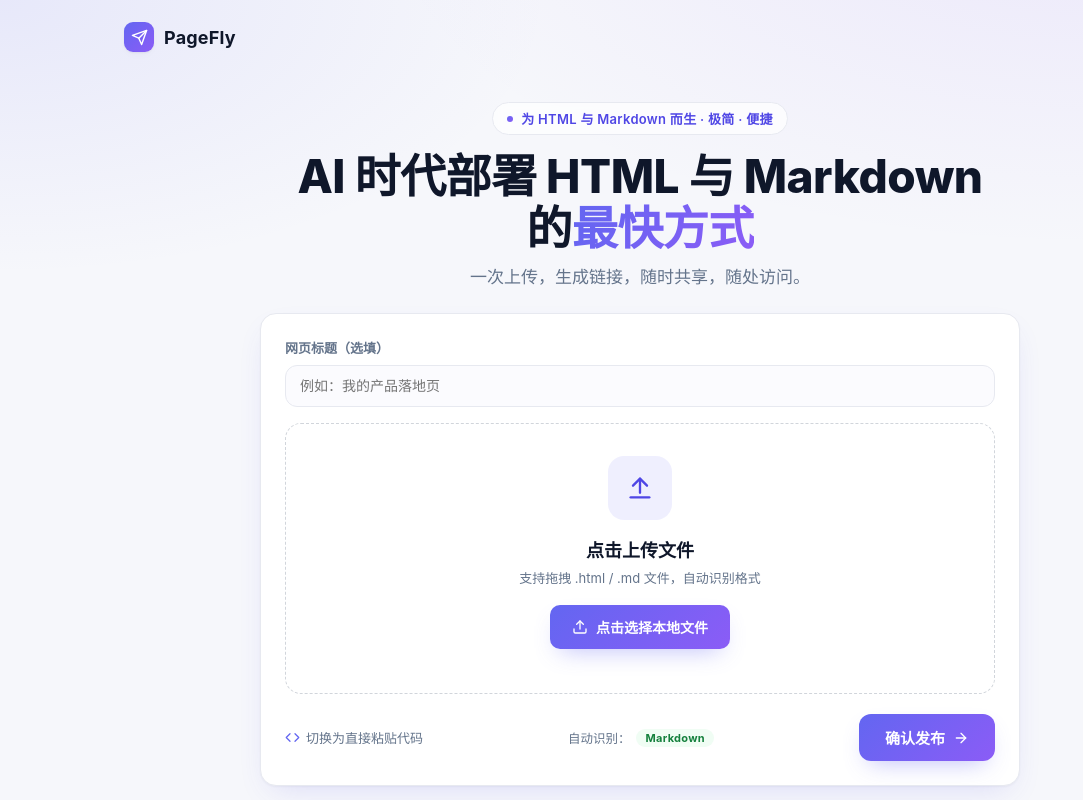
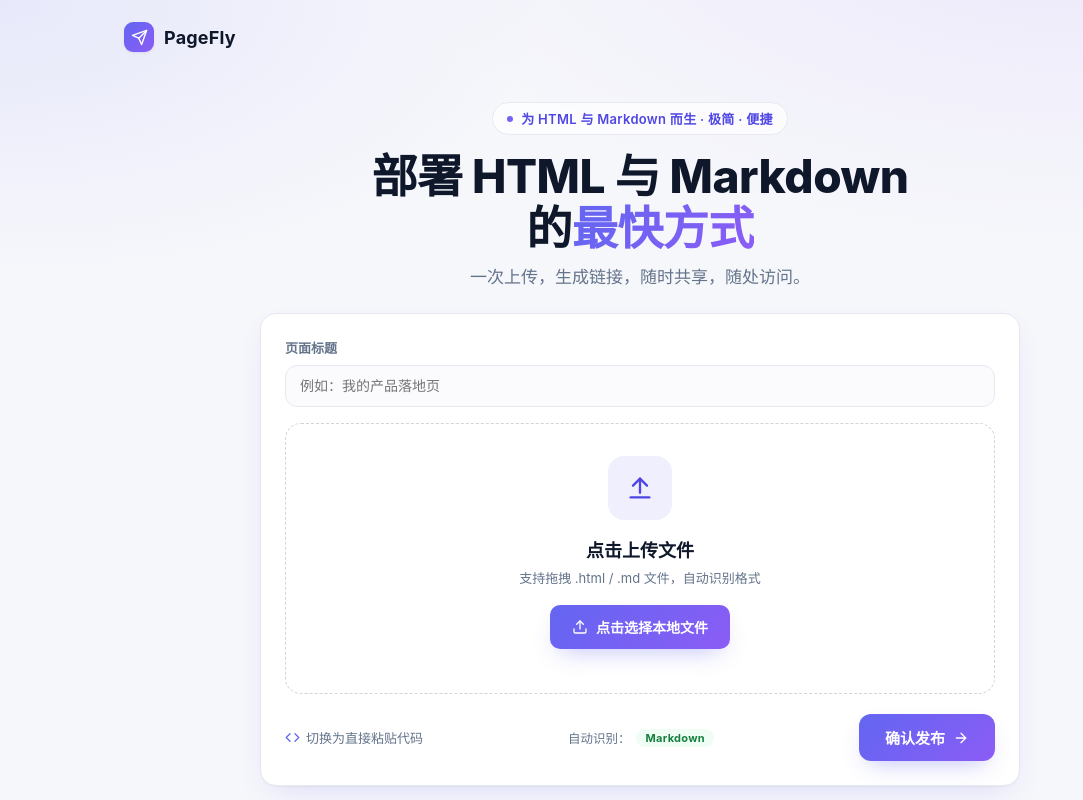
Before and after one commit to 88ok/PageFly, a website: page public/index.html in a window 1280 px wide. Shown: the top 800 px of the page, without its empty margins (0-1083 px from the left). Drawn offline with Linux system fonts and the light colour scheme.

Commit message:
Update index.html

```diff
--- a/public/index.html
+++ b/public/index.html
@@ -146,13 +146,13 @@
 
     <header class="hero">
       <span class="eyebrow"><span class="dot"></span>为 HTML 与 Markdown 而生 · 极简 · 便捷</span>
-      <h1>AI 时代部署 HTML 与 Markdown<br>的<span class="grad">最快方式</span></h1>
+      <h1>部署 HTML 与 Markdown<br>的<span class="grad">最快方式</span></h1>
       <p class="sub">一次上传，生成链接，随时共享，随处访问。</p>
 
       <div class="card">
         <div class="card-body">
           <div class="field">
-            <label for="pageTitle">网页标题（选填）</label>
+            <label for="pageTitle">页面标题</label>
             <input type="text" id="pageTitle" class="title" placeholder="例如：我的产品落地页" />
           </div>
 
```
